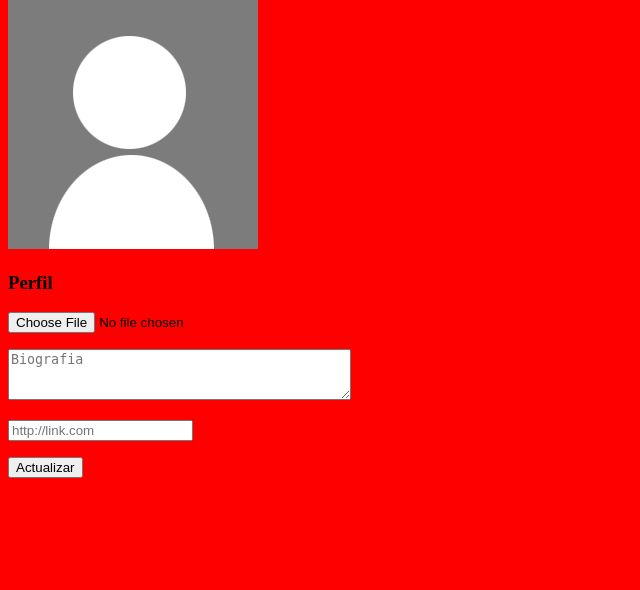
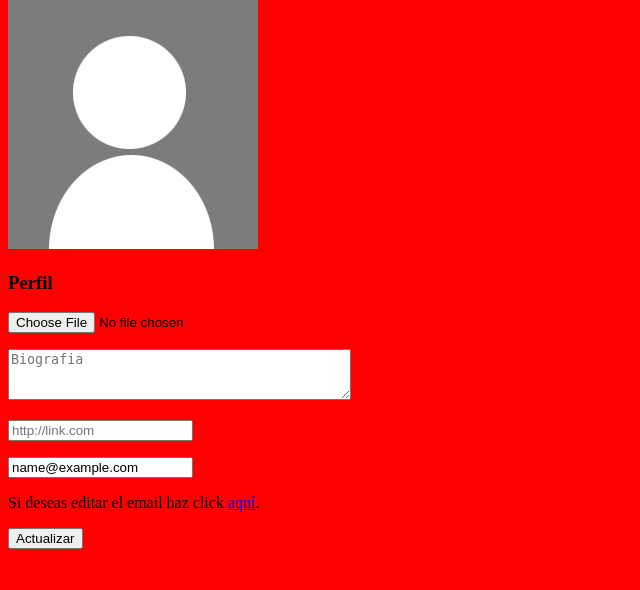
Before and after one commit to TonyLuque/web_playground, a Django app: page /accounts/profile/ in a window 1280 px wide. Shown: the part 210-800 px from the top of the page, without its empty margins (0-640 px from the left). Run offline with Django 3.2, Linux system fonts and the light colour scheme; the visitor is signed in with stand-in values (Sample User, id 1); data comes from the database, SQL or seed files in the repository; some libraries are stand-ins or nearby versions.

Commit message:
[ADD] edit email option

```diff
--- a/registration/forms.py
+++ b/registration/forms.py
@@ -25,3 +25,20 @@ class ProfileForm(forms.ModelForm):
             'bio' : forms.Textarea(attrs={'rows':3, 'placeholder':'Biografia'}),
             'link' : forms.URLInput(attrs={'placeholder':'http://link.com'})
         }
+
+class EmailForm(forms.ModelForm):
+    email = forms.EmailField(required=True, help_text="Requerido, 254 caracteres como máximo y debe ser valido")
+
+    class Meta:
+        model = User
+        fields = ['email']
+
+    # Si ponemos widgets como en la clase de arriba, se dañarian las validaciones que trae django en los campos
+    # por defecto, por eso se hacen en el archivo views.py
+
+    def clean_email(self):
+        email = self.cleaned_data.get("email")
+        if 'email' in self.changed_data:
+            if User.objects.filter(email=email).exists():
+                raise forms.ValidationError("El email ya esta registrado.")
+        return email
--- a/registration/templates/registration/profile_form.html
+++ b/registration/templates/registration/profile_form.html
@@ -21,6 +21,8 @@
             <!-- {{ form.as_p }} muestra todos los campos incliyebdo el enlace de la imagen y el checkbox por defecto de borrar-->
             <p>{{ form.bio }}</p>
             <p>{{ form.link }}</p>
+            <input type="email" value="{{request.user.email}}" readonly>
+            <p>Si deseas editar el email haz click <a href="{% url 'profile_email' %}">aquí</a>.</p>
             <input type="submit" value="Actualizar">
         </div>
     </form>
--- a/registration/urls.py
+++ b/registration/urls.py
@@ -1,7 +1,8 @@
 from django.urls import path
-from .views import SignUpView, ProfileUpdate
+from .views import SignUpView, ProfileUpdate, EmailUpdate
 
 urlpatterns = [
     path('signup/', SignUpView.as_view(), name="signup"),
     path('profile/', ProfileUpdate.as_view(), name="profile"),
+    path('profile/email/', EmailUpdate.as_view(), name="profile_email"),
 ]
--- a/registration/views.py
+++ b/registration/views.py
@@ -1,4 +1,4 @@
-from .forms import UserCreationFormWithEmail, ProfileForm
+from .forms import UserCreationFormWithEmail, ProfileForm, EmailForm
 from django.views.generic import CreateView
 from django.views.generic.edit import UpdateView
 from django.utils.decorators import method_decorator
@@ -38,3 +38,18 @@ class ProfileUpdate(UpdateView):
         # Recuperar el objeto que se va a editar
         profile, created = Profile.objects.get_or_create(user=self.request.user)
         return profile
+
+@method_decorator(login_required, name="dispatch")
+class EmailUpdate(UpdateView):
+    form_class = EmailForm
+    success_url = reverse_lazy('profile')
+    template_name = 'registration/profile_email_form.html'
+
+    def get_object(self):
+        # Recuperar el objeto que se va a editar
+        return self.request.user
+
+    def get_form(self, form_class=None):
+        form = super(EmailUpdate, self).get_form()
+        form.fields['email'].widget = forms.EmailInput(attrs={'placeholder':'email'})
+        return form
```
Also changed, not shown: registration/templates/registration/profile_email_form.html (added, +14 -0 lines).
